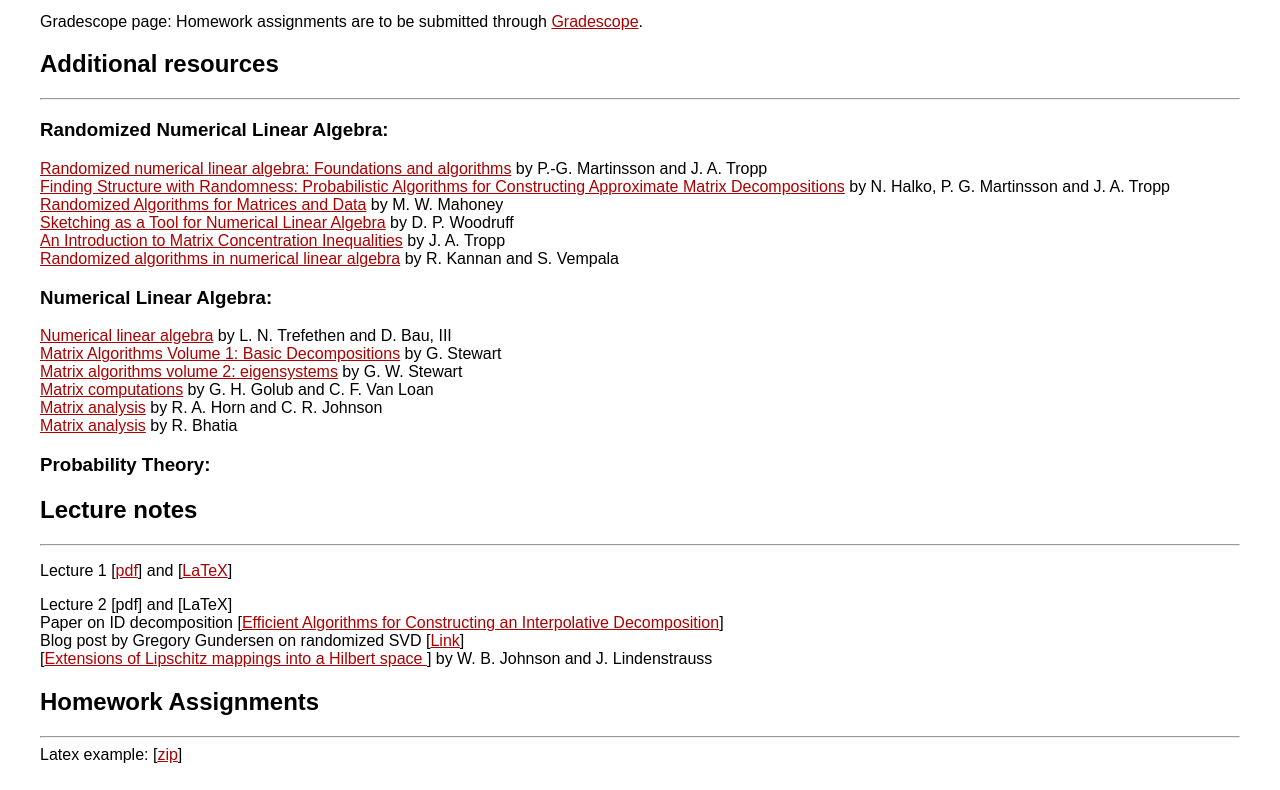
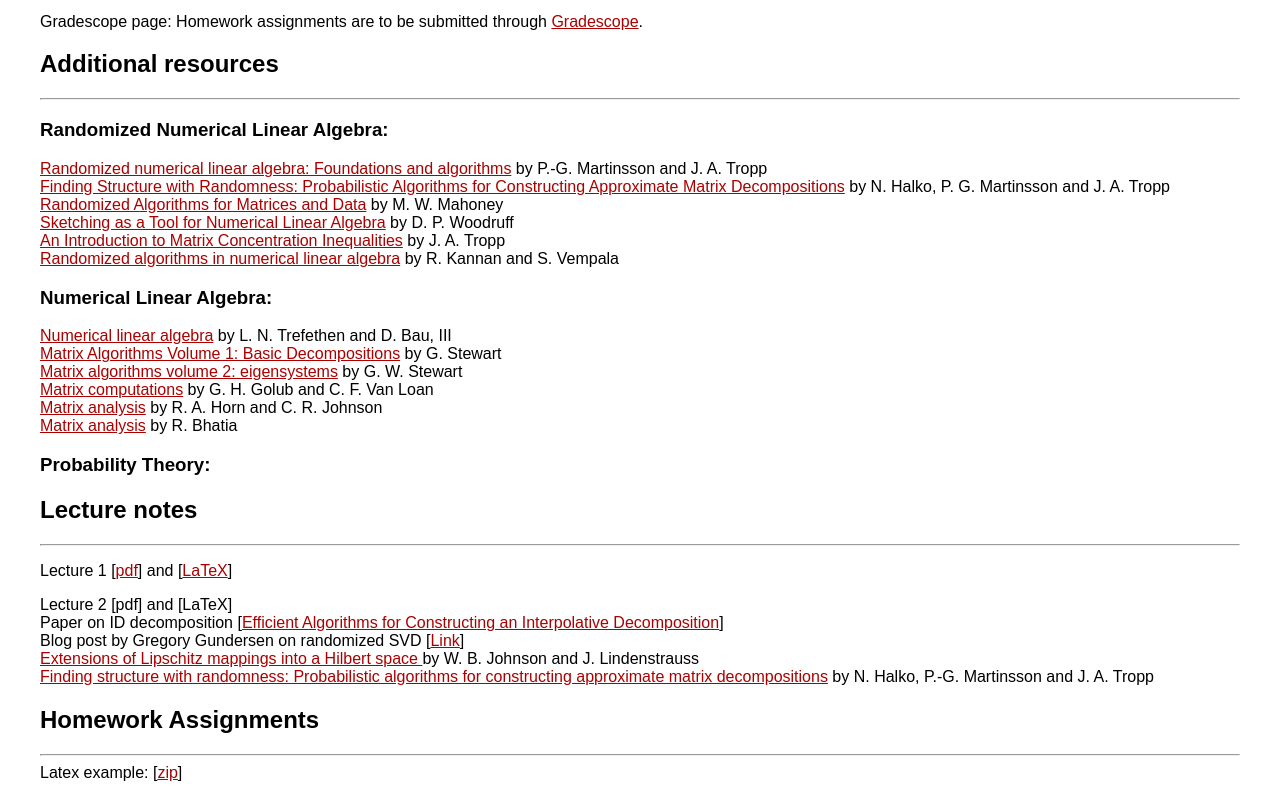
Before and after one commit to FabianFaulstich/MATH6950_2024, a plain HTML site: page index.html in a window 1280 px wide. Shown: the part 493-1283 px from the top of the page. Drawn offline with Linux system fonts and the light colour scheme.

Commit message:
added lec 2 skeleton

```diff
--- a/index.html
+++ b/index.html
@@ -164,9 +164,14 @@ Blog post by Gregory Gundersen on randomized SVD
 [<a href="https://gregorygundersen.com/blog/2019/01/17/randomized-svd/" style="color: rgb(170, 0, 0)" target="_blank">Link</a>]
 <br>
 
-[<a href="https://stanford.edu/class/cs114/readings/JL-Johnson.pdf" style="color: rgb(170, 0, 0)" target="_blank">Extensions of Lipschitz mappings into a Hilbert space </a>]
+<a href="https://stanford.edu/class/cs114/readings/JL-Johnson.pdf" style="color: rgb(170, 0, 0)" target="_blank">Extensions of Lipschitz mappings into a Hilbert space </a>
 by
 W. B. Johnson and J. Lindenstrauss
+<br>
+
+<a href="https://arxiv.org/abs/0909.4061" style="color: rgb(170, 0, 0)" target="_blank">Finding structure with randomness: Probabilistic algorithms for constructing approximate matrix decompositions</a>
+by
+N. Halko, P.-G. Martinsson and J. A. Tropp
 </p>
 
 <h2>Homework Assignments</h2>
```
